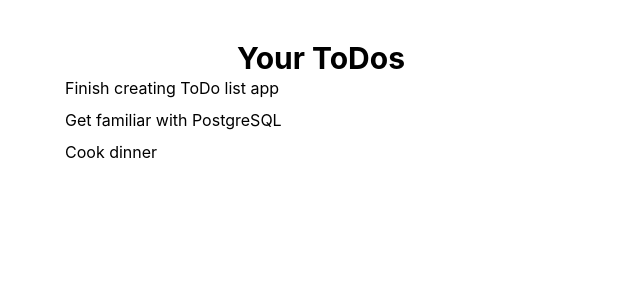
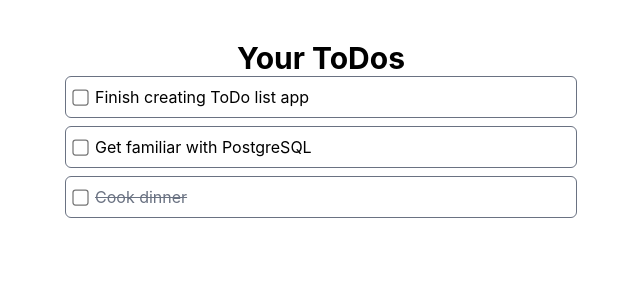
Before and after one commit to lukebclarke/todolist-react, a React (Vite) app: page / in a window 1280 px wide. Shown: the top 300 px of the page, without its empty margins (319-959 px from the left). Built offline with nearby package versions, Linux system fonts and the light colour scheme.

Commit message:
Updated styling for ToDo list items

```diff
--- a/src/components/ToDoItem.tsx
+++ b/src/components/ToDoItem.tsx
@@ -7,7 +7,16 @@ interface ToDoItemProps {
 export default function ToDoItem({todo}: ToDoItemProps) {
     return (
         <div>
-            {todo.title}
+            <label className="flex items-center gap-2 border rounded-md p-2 border-gray-500 bg-white hover:bg-slate-50">
+                <input
+                type="checkbox"
+                className="scale-125"
+                />
+            <span className={todo.completed ? "line-through text-gray-500" : ""}>
+                {todo.title}
+            </span>
+            </label>
+
         </div>
     )
 }
--- a/src/data/todos.ts
+++ b/src/data/todos.ts
@@ -14,6 +14,6 @@ export const TodoList: ToDo[] = [
     {
         id: 3,
         title: "Cook dinner",
-        completed: false
+        completed: true
     },
 ];
```
